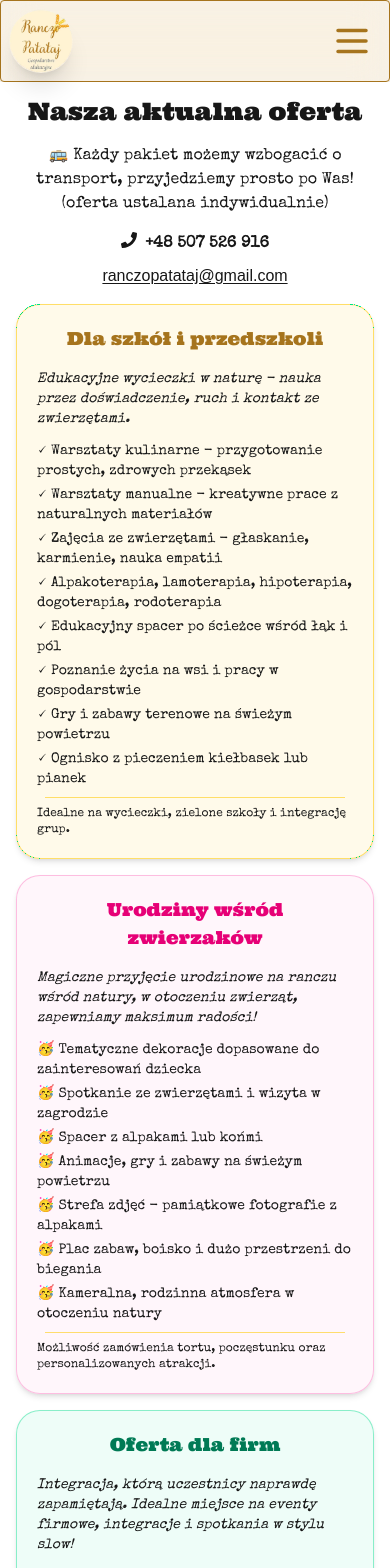
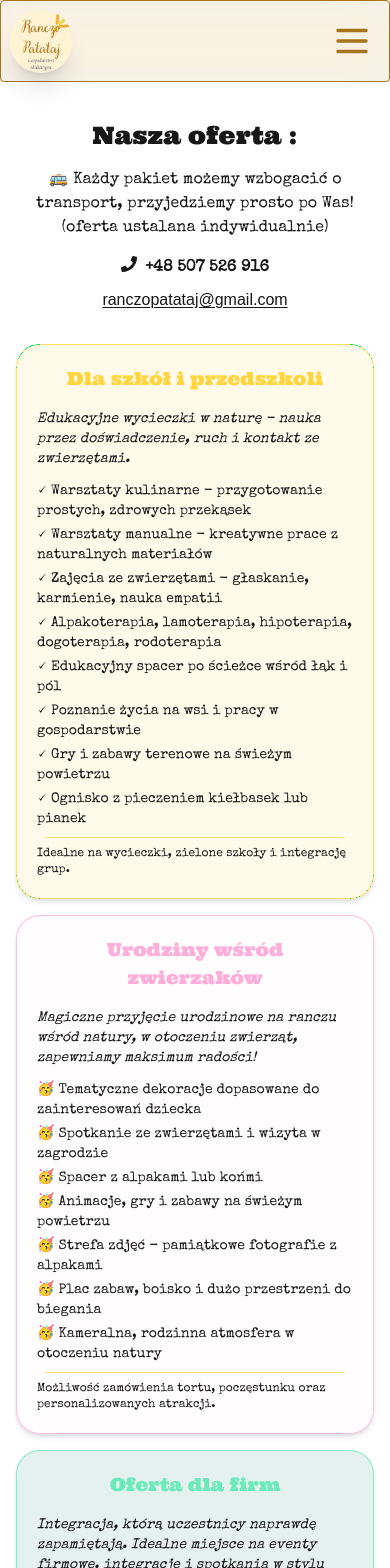
Before and after one commit to sabaudianin/ranczo-patataj, a Next.js app: page /oferta in a window 390 px wide. Shown: the top 1568 px of the page. Built offline with nearby package versions, Linux system fonts and the light colour scheme; a web font is replaced by a local one.

Commit message:
VS Code git test

```diff
--- a/app/kontakt/page.tsx
+++ b/app/kontakt/page.tsx
@@ -55,9 +55,9 @@ export default function Contact() {
       />
       <section
         id="contact"
-        className="pt-24 md:py-12  max-w-7xl mx-auto p-2"
+        className="pt-24 md:py-12  max-w-7xl mx-auto p-2 pb-8"
       >
-        <h2 className=" text-xl font-special text-center">
+        <h2 className=" text-xl font-special text-center pt-8">
           Gospodarstwo Edukacyjne - RANCZO PATATAJ
         </h2>
 
--- a/app/oferta/page.tsx
+++ b/app/oferta/page.tsx
@@ -42,7 +42,7 @@ export default function Oferta() {
       />
 
       <section
-        className="pt-24 md:py-12 max-w-7xl mx-auto px-4"
+        className="pt-24 md:py-12 max-w-7xl mx-auto px-4 pb-8"
         id="oferta"
         aria-label="Oferta Ranczo Patataj"
         aria-labelledby="oferta-heading"
@@ -53,9 +53,9 @@ export default function Oferta() {
         <h2
           id="oferta-heding"
           itemProp="name"
-          className="text-center font-ultra text-2xl mb-2"
+          className="text-center font-ultra text-2xl mt-6  pb-2"
         >
-          Nasza aktualna oferta
+          Nasza oferta :
         </h2>
         <p
           id="oferta-lead"
@@ -67,7 +67,7 @@ export default function Oferta() {
         </p>
 
         <div
-          className="flex flex-col justify-center items-center"
+          className="flex flex-col justify-center items-center pb-4"
           aria-label="Kontakt w sprawie oferty"
         >
           <a
@@ -107,7 +107,7 @@ export default function Oferta() {
             itemType="https://schema.org/Service"
           >
             <h3
-              className="font-ultra text-lg mb-1 text-[var(--c-primary)] text-center"
+              className="font-ultra text-lg mb-1 text-amber-300/90 text-center"
               itemProp="name"
               id="oferta-szkoly-heading"
             >
@@ -148,7 +148,7 @@ export default function Oferta() {
 
           {/*  URODZINY  */}
           <article
-            className="rounded-3xl border border-pink-300/70 p-5 shadow-md flex flex-col bg-pink-300/10"
+            className="rounded-3xl border border-pink-300/70 p-5 shadow-md flex flex-col bg-pink-100/10"
             role="listitem"
             aria-labelledby="oferta-urodziny-heading"
             itemProp="itemListElement"
@@ -156,7 +156,7 @@ export default function Oferta() {
             itemType="https://schema.org/Service"
           >
             <h3
-              className="font-ultra text-lg mb-1 text-pink-600 text-center"
+              className="font-ultra text-lg mb-1 text-pink-300/90 text-center"
               id="oferta-urodziny-heading"
               itemProp="name"
             >
@@ -189,7 +189,7 @@ export default function Oferta() {
 
           {/* OFERTA DLA FIRM */}
           <article
-            className="rounded-3xl border border-emerald-300/70 p-5 shadow-md flex flex-col bg-emerald-300/10"
+            className="rounded-3xl border border-emerald-300/70 p-5 shadow-md flex flex-col bg-emerald-700/10"
             role="listitem"
             aria-labelledby="oferta-firmy-heading"
             itemProp="itemListElement"
@@ -197,7 +197,7 @@ export default function Oferta() {
             itemType="https://schema.org/Service"
           >
             <h3
-              className="font-ultra text-lg mb-1 text-emerald-700 text-center"
+              className="font-ultra text-lg mb-1 text-emerald-300/90 text-center"
               id="oferta-firmy-heading"
               itemProp="name"
             >
--- a/app/ranczo/page.tsx
+++ b/app/ranczo/page.tsx
@@ -28,7 +28,7 @@ export default function Ranczo() {
       <section className="pt-24 md:py-12 max-w-7xl mx-auto px-3">
         <h1
           id="ranczo-heading"
-          className="font-ultra text-2xl md:text-3xl text-center mb-4"
+          className="font-ultra text-2xl md:text-3xl text-center mb-4 pt-"
         >
           Ranczo Patataj to miejsce, do którego chce się wracać
         </h1>
@@ -38,18 +38,18 @@ export default function Ranczo() {
           To przestrzeń stworzona do odpoczynku, zabawy oraz mądrego poznawania
           świata przez dzieci i dorosłych.
         </p>
-        <div className=" w-full text-center">
+        <div className=" w-full text-center pt-4">
           <Image
             src="/avatar/horseSide.avif"
-            height={100}
-            width={100}
+            height={150}
+            width={150}
             alt="Avatar dwóch koni"
             className="mx-auto h-auto w-auto"
           />
         </div>
         {/* MISJA  */}
         <article
-          className="grid gap-8 md:grid-cols-2 items-start mb-12"
+          className="grid gap-8 md:grid-cols-2 items-start mb-12 pt-8"
           aria-label="Misja i wartości Rancza"
         >
           <div>
--- a/components/footer/Footer.tsx
+++ b/components/footer/Footer.tsx
@@ -22,7 +22,7 @@ export const Footer = () => {
         content="https://twoja-domena.pl"
       />
 
-      <div className="flex items-center justify-between md:justify-evenly items-center gap-4 p-2 py-8">
+      <div className="flex items-center justify-between md:justify-evenly items-center gap-4 p-6 py-8">
         <div className="">
           <a
             href={PHONETO}
@@ -89,7 +89,7 @@ export const Footer = () => {
             className="text-red-400"
             aria-hidden="true"
           />
-          <p>
+          <p className="p-4">
             <span itemProp="streetAddress">Jastrzębia Stara 9</span>,{" "}
             <span itemProp="postalCode">05-640</span>{" "}
             <span itemProp="addressLocality">Mogielnica</span>,{" "}
--- /dev/null
+++ b/ui/modal/Modal.tsx
@@ -0,0 +1,50 @@
+import { motion, AnimatePresence } from "motion/react";
+
+const backdropVariants = {
+  hidden: { opacity: 0 },
+  visible: { opacity: 1 },
+};
+
+const dialogVariants = {
+  hidden: { opacity: 0, scale: 0.9, y: 20 },
+  visible: {
+    opacity: 1,
+    scale: 1,
+    y: 0,
+  },
+};
+
+type ModalProps = {
+  isOpen: boolean;
+  onClose: () => void;
+};
+
+export function Modal({ isOpen, onClose }: ModalProps) {
+  return (
+    <AnimatePresence mode="wait">
+      {isOpen && (
+        <motion.div
+          key="backdrop"
+          className="fixed inset-0 z-50 flex items-center justify-center bg-black/40"
+          variants={backdropVariants}
+          initial="hidden"
+          animate="visible"
+          exit="hidden"
+          onClick={onClose}
+        >
+          <motion.div
+            key="dialog"
+            variants={dialogVariants}
+            initial="hidden"
+            animate="visible"
+            exit="hidden"
+            onClick={(e) => e.stopPropagation()}
+            className="rounded-xl bg-slate-900 p-6 shadow-xl"
+          >
+            <span>Hello Swiecie</span>
+          </motion.div>
+        </motion.div>
+      )}
+    </AnimatePresence>
+  );
+}
```
